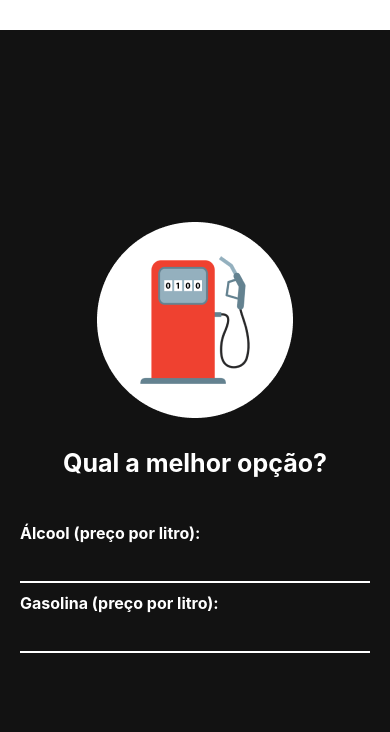
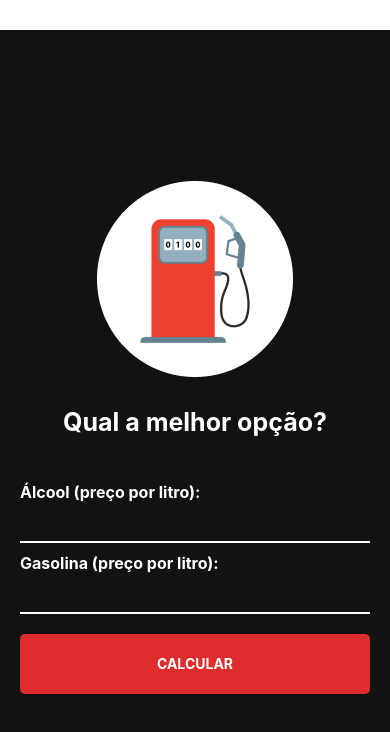
Before and after one commit to Joao0028/aprendendoReactNative, a React Native app: screen / in a window 390 px wide. Shown: the top 732 px of the page. Built offline with nearby package versions, Linux system fonts and the light colour scheme.

Commit message:
Finalizando estilização da tela inicial

```diff
--- a/src/components/DesafioGasolina/index.js
+++ b/src/components/DesafioGasolina/index.js
@@ -1,4 +1,4 @@
-import { Image, StyleSheet, Text, TextInput, View } from "react-native";
+import { Image, StyleSheet, Text, TextInput, TouchableOpacity, View } from "react-native";
 import imagemBomba from "./img/logo.png";
 
 export default function DesafioGasolina() {
@@ -10,9 +10,20 @@ export default function DesafioGasolina() {
 
       <View style={estilos.viewInputs}>
         <Text style={estilos.tituloInput}>Álcool (preço por litro):</Text>
-        <TextInput selectionColor="white" style={estilos.input} keyboardType="numeric" />
+        <TextInput
+          selectionColor="white"
+          style={estilos.input}
+          keyboardType="numeric"
+        />
         <Text style={estilos.tituloInput}>Gasolina (preço por litro):</Text>
-        <TextInput selectionColor="white" style={estilos.input} keyboardType="numeric" />
+        <TextInput
+          selectionColor="white"
+          style={estilos.input}
+          keyboardType="numeric"
+        />
+        <TouchableOpacity style={estilos.botao}>
+            <Text style={{color: "white", textTransform: "uppercase", fontWeight: "bold", textAlign: "center"}}>Calcular</Text>
+        </TouchableOpacity>
       </View>
     </View>
   );
@@ -32,20 +43,29 @@ const estilos = StyleSheet.create({
     fontWeight: "bold",
     marginBottom: 15,
   },
-  tituloInput:{
+  tituloInput: {
     color: "white",
     fontSize: 16,
     fontWeight: "bold",
   },
-  viewInputs:{
+  viewInputs: {
     width: "100%",
     paddingHorizontal: 20,
-    gap: 10
+    gap: 10,
   },
-  input:{
+  input: {
     borderBottomColor: "white",
     borderBottomWidth: 2,
-    fontSize: 16,
-    paddingBottom: 8
+    fontSize: 18,
+    paddingBottom: 8,
+    color: "white",
+  },
+  botao: {
+    width: "100%",
+    height: 60,
+    justifyContent: "center",
+    backgroundColor: "#df2d2d",
+    marginTop: 10,
+    borderRadius: 5
   }
 });
```
